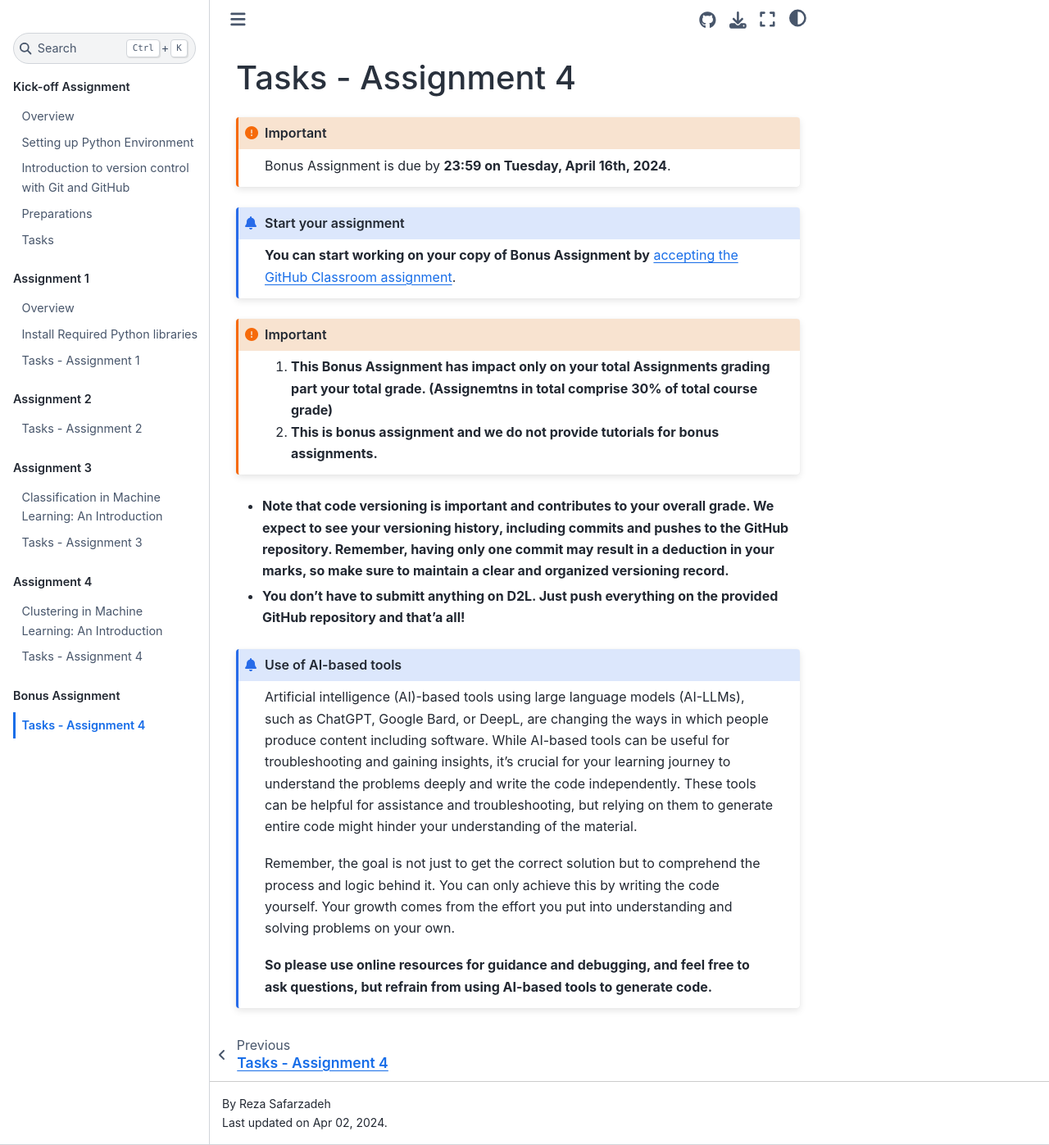
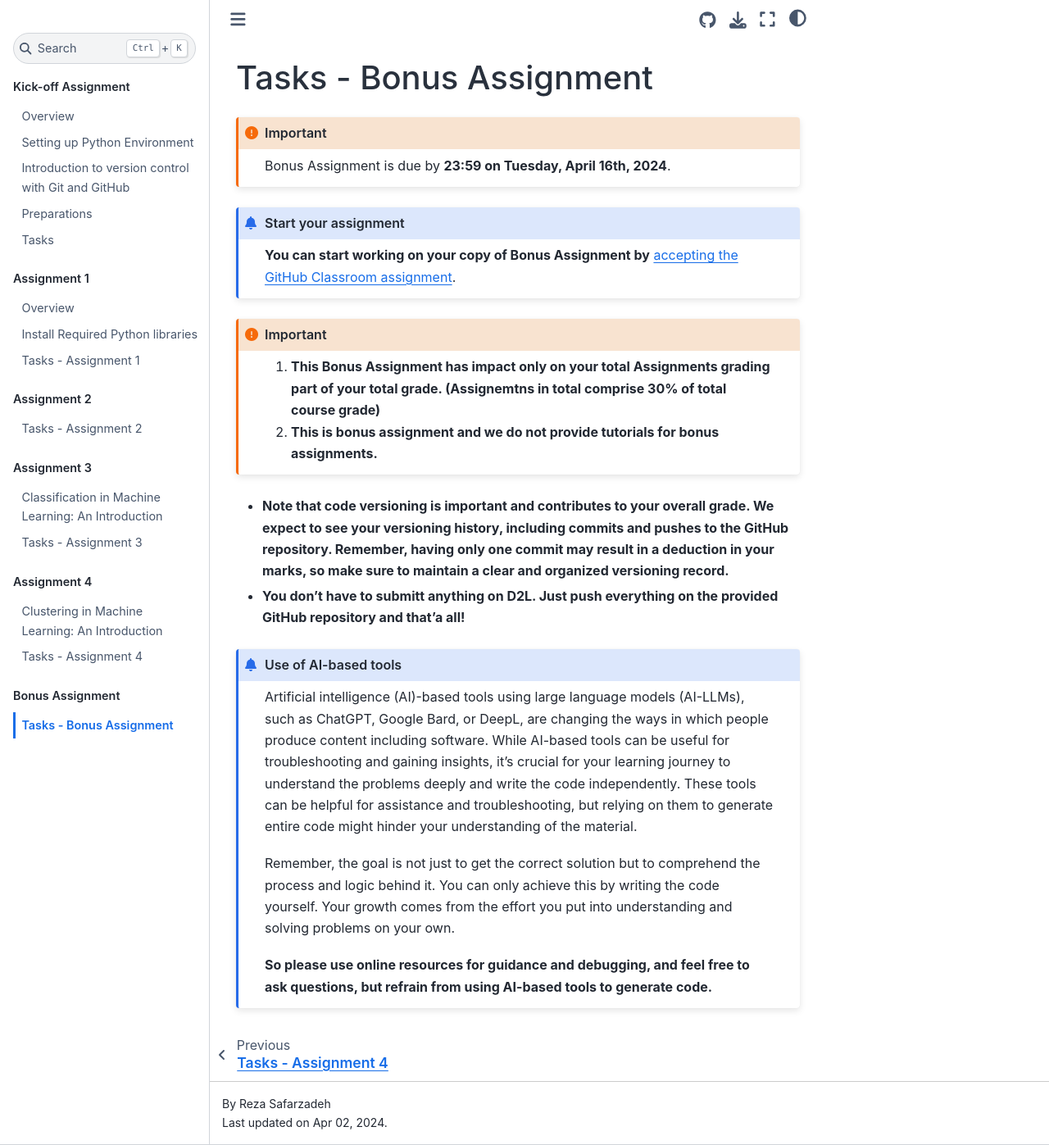
Before and after one commit to safarzadeh-reza/ENGO645-Assignments, a Sphinx documentation site: the page built from source/tutorials/L6/tasks.rst, in a window 1280 px wide and 1397 px high. Shown: the whole window at 82% size. Built offline with Sphinx 7.4.7 and the Sphinx Book theme 1.1.4, drawn with Linux system fonts in a browser that asks for light colours; pages that are not in the unit, such as notebooks, are missing from menus.

Commit message:
fixed typo

```diff
--- a/source/tutorials/L6/tasks.rst
+++ b/source/tutorials/L6/tasks.rst
@@ -1,4 +1,4 @@
-Tasks - Assignment 4
+Tasks - Bonus Assignment
 ==========
 
 .. important::
@@ -12,7 +12,7 @@ Tasks - Assignment 4
 
 
 .. important::
-    1. **This Bonus Assignment has impact only on your total Assignments grading part your total grade. (Assignemtns in total comprise 30% of total course grade)**
+    1. **This Bonus Assignment has impact only on your total Assignments grading part of your total grade. (Assignemtns in total comprise 30% of total course grade)**
 
     2. **This is bonus assignment and we do not provide tutorials for bonus assignments.**
 
```
